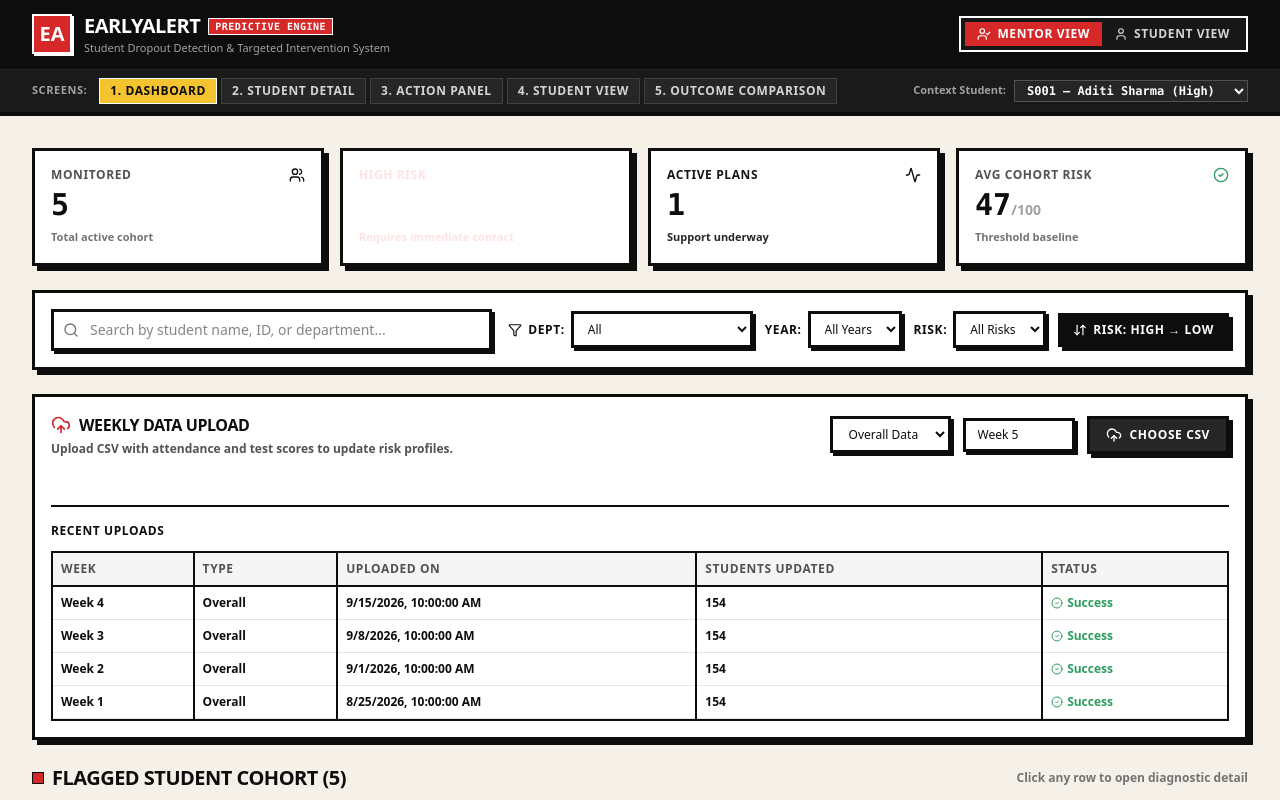
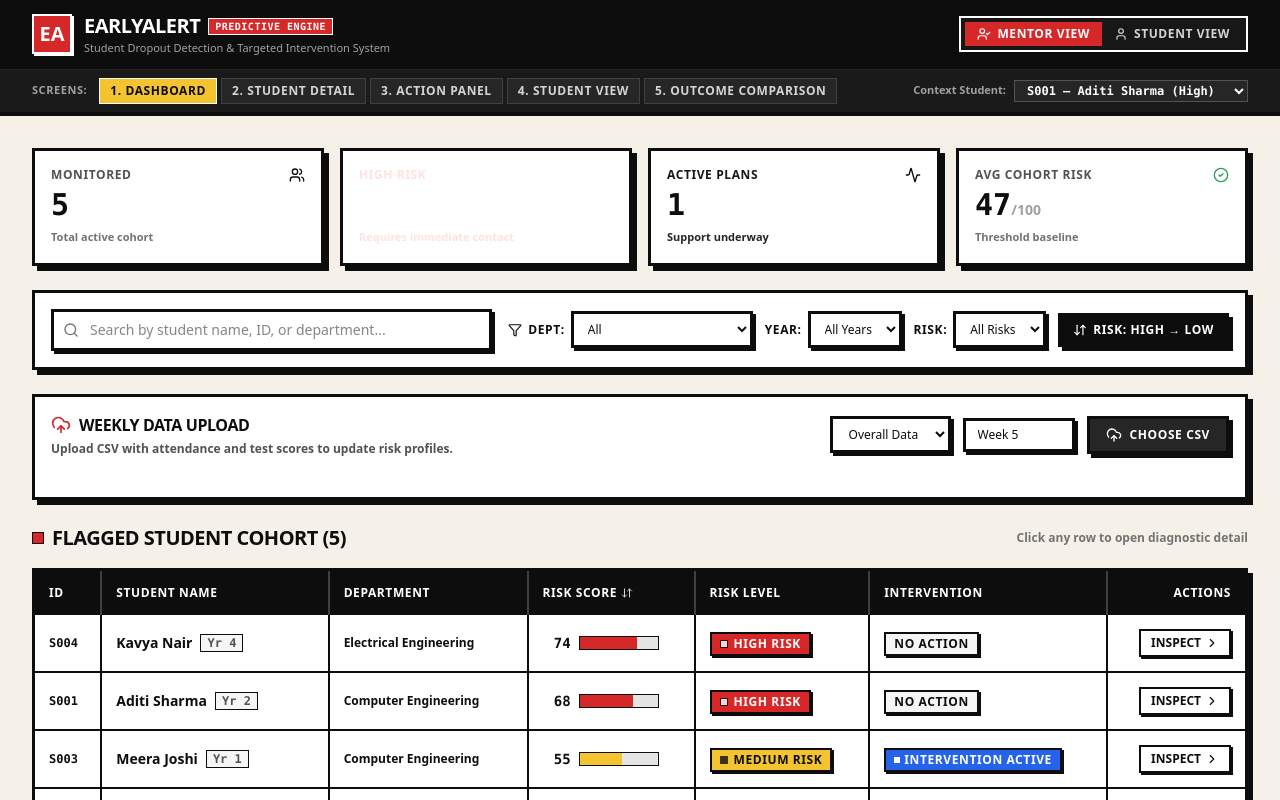
Before and after one commit to aditya44-tech/EarlyAlert, a React (Vite) app: page / in a window 1280 px wide. Shown: the top 800 px of the page. Built offline with nearby package versions, Linux system fonts and the light colour scheme.

Commit message:
csv upload category

```diff
--- a/src/App.tsx
+++ b/src/App.tsx
@@ -39,12 +39,7 @@ export default function App() {
   const [students, setStudents] = useState<StudentSummary[]>(initialStudents);
   const [selectedStudentId, setSelectedStudentId] = useState<string>('S001');
   const [detailsMap, setDetailsMap] = useState<Record<string, StudentDetail>>(studentDetailsMap);
-  const [uploadHistory, setUploadHistory] = useState<UploadLog[]>([
-    { week: 'Week 4', type: 'overall', uploadedAt: '2026-09-15T10:00:00Z', studentsUpdated: 154, uploadedBy: 'System' },
-    { week: 'Week 3', type: 'overall', uploadedAt: '2026-09-08T10:00:00Z', studentsUpdated: 154, uploadedBy: 'System' },
-    { week: 'Week 2', type: 'overall', uploadedAt: '2026-09-01T10:00:00Z', studentsUpdated: 154, uploadedBy: 'System' },
-    { week: 'Week 1', type: 'overall', uploadedAt: '2026-08-25T10:00:00Z', studentsUpdated: 154, uploadedBy: 'System' },
-  ]);
+  const [uploadHistory, setUploadHistory] = useState<UploadLog[]>([]);
   const [studentStatusData, setStudentStatusData] = useState<Record<string, StudentStatusData>>(
     studentStatusMap
   );
--- a/src/views/DashboardView.tsx
+++ b/src/views/DashboardView.tsx
@@ -54,6 +54,22 @@ export const DashboardView: React.FC<DashboardViewProps> = ({
     return ['All', ...Array.from(set).sort()];
   }, [students]);
 
+  // Group upload history by week
+  const groupedHistory = useMemo(() => {
+    const groups: Record<string, UploadLog[]> = {};
+    uploadHistory.forEach((log) => {
+      if (!groups[log.week]) groups[log.week] = [];
+      groups[log.week].push(log);
+    });
+    // Sort weeks in descending order, putting 'Initial' at the bottom
+    const sortedKeys = Object.keys(groups).sort((a, b) => {
+      if (a === 'Initial') return 1;
+      if (b === 'Initial') return -1;
+      return b.localeCompare(a, undefined, { numeric: true });
+    });
+    return sortedKeys.map((key) => ({ week: key, logs: groups[key] }));
+  }, [uploadHistory]);
+
   // Filter and sort students
   const filteredStudents = useMemo(() => {
     return students
@@ -89,10 +105,13 @@ export const DashboardView: React.FC<DashboardViewProps> = ({
       setUploadMessage({ type: 'error', text: 'Please select a CSV file first.' });
       return;
     }
-    if (!weekLabel.trim()) {
+    const requiresWeek = uploadType === 'overall' || uploadType === 'subject_wise';
+    if (requiresWeek && !weekLabel.trim()) {
       setUploadMessage({ type: 'error', text: 'Please enter a Week label.' });
       return;
     }
+
+    const finalWeekLabel = requiresWeek ? weekLabel : 'Initial';
 
     setIsUploading(true);
     setUploadMessage(null);
@@ -129,14 +148,16 @@ export const DashboardView: React.FC<DashboardViewProps> = ({
         }
 
         if (onDataUpload) {
-          const res = onDataUpload(data, weekLabel, uploadType);
+          const res = onDataUpload(data, finalWeekLabel, uploadType);
           if (res.success) {
             setUploadMessage({ type: 'success', text: `Upload successful! ${res.updatedCount} records updated, ${res.skippedCount} skipped.` });
             setUploadedFile(null);
-            // Suggest next week
+            // Suggest next week if it uses week labels
+            if (requiresWeek) {
               const currentWeekMatch = weekLabel.match(/\d+/);
               if (currentWeekMatch) {
                 setWeekLabel(`Week ${parseInt(currentWeekMatch[0]) + 1}`);
+              }
             }
           }
         }
@@ -365,6 +386,7 @@ export const DashboardView: React.FC<DashboardViewProps> = ({
                 <option value="backlog">Backlogs</option>
                 <option value="subject_wise">Subject-wise</option>
               </select>
+              {(uploadType === 'overall' || uploadType === 'subject_wise') && (
                 <input
                   type="text"
                   value={weekLabel}
@@ -372,6 +394,7 @@ export const DashboardView: React.FC<DashboardViewProps> = ({
                   placeholder="e.g. Week 5"
                   className="neo-input py-1.5 px-3 text-xs font-bold w-28"
                 />
+              )}
               <label className="neo-btn px-4 py-2 bg-neutral-800 text-white text-xs font-black uppercase tracking-wider cursor-pointer flex items-center gap-2 hover:bg-black transition-colors">
                 <UploadCloud className="w-4 h-4" />
                 <span>{uploadedFile ? 'Change File' : 'Choose CSV'}</span>
@@ -425,14 +448,14 @@ export const DashboardView: React.FC<DashboardViewProps> = ({
         </div>
 
         {/* Upload History Table */}
-        {uploadHistory && uploadHistory.length > 0 && (
+        {groupedHistory.length > 0 && (
           <div className="mt-6 border-t-2 border-[#0D0D0D] pt-4">
-            <h4 className="font-black text-xs uppercase tracking-wider text-[#0D0D0D] mb-3">Recent Uploads</h4>
+            <h4 className="font-black text-xs uppercase tracking-wider text-[#0D0D0D] mb-3">Recent Uploads (Grouped by Week)</h4>
             <div className="bg-white border-2 border-[#0D0D0D] overflow-x-auto">
               <table className="w-full text-left text-xs">
                 <thead>
                   <tr className="bg-neutral-100 border-b-2 border-[#0D0D0D] font-black uppercase tracking-wider text-neutral-600">
-                    <th className="p-2 border-r-2 border-[#0D0D0D]">Week</th>
+                    <th className="p-2 border-r-2 border-[#0D0D0D] w-24">Week</th>
                     <th className="p-2 border-r-2 border-[#0D0D0D]">Type</th>
                     <th className="p-2 border-r-2 border-[#0D0D0D]">Uploaded On</th>
                     <th className="p-2 border-r-2 border-[#0D0D0D]">Students Updated</th>
@@ -440,14 +463,22 @@ export const DashboardView: React.FC<DashboardViewProps> = ({
                   </tr>
                 </thead>
                 <tbody>
-                  {uploadHistory.map((log, idx) => (
-                    <tr key={idx} className="border-b border-neutral-200 font-bold">
-                      <td className="p-2 border-r-2 border-[#0D0D0D]">{log.week}</td>
+                  {groupedHistory.map((group, groupIdx) => (
+                    <React.Fragment key={groupIdx}>
+                      {group.logs.map((log, idx) => (
+                        <tr key={`${groupIdx}-${idx}`} className={`border-b border-neutral-200 font-bold ${idx === 0 && groupIdx !== 0 ? 'border-t-2 border-[#0D0D0D]' : ''}`}>
+                          {idx === 0 && (
+                            <td className="p-2 border-r-2 border-[#0D0D0D] bg-neutral-50 align-top" rowSpan={group.logs.length}>
+                              {group.week}
+                            </td>
+                          )}
                           <td className="p-2 border-r-2 border-[#0D0D0D] capitalize">{log.type.replace('_', ' ')}</td>
                           <td className="p-2 border-r-2 border-[#0D0D0D]">{new Date(log.uploadedAt).toLocaleString()}</td>
                           <td className="p-2 border-r-2 border-[#0D0D0D]">{log.studentsUpdated}</td>
                           <td className="p-2 text-[#2D9D5F] flex items-center gap-1"><CheckCircle2 className="w-3 h-3"/> Success</td>
                         </tr>
+                      ))}
+                    </React.Fragment>
                   ))}
                 </tbody>
               </table>
```
Lines whose indentation alone changed are shown as unchanged.
